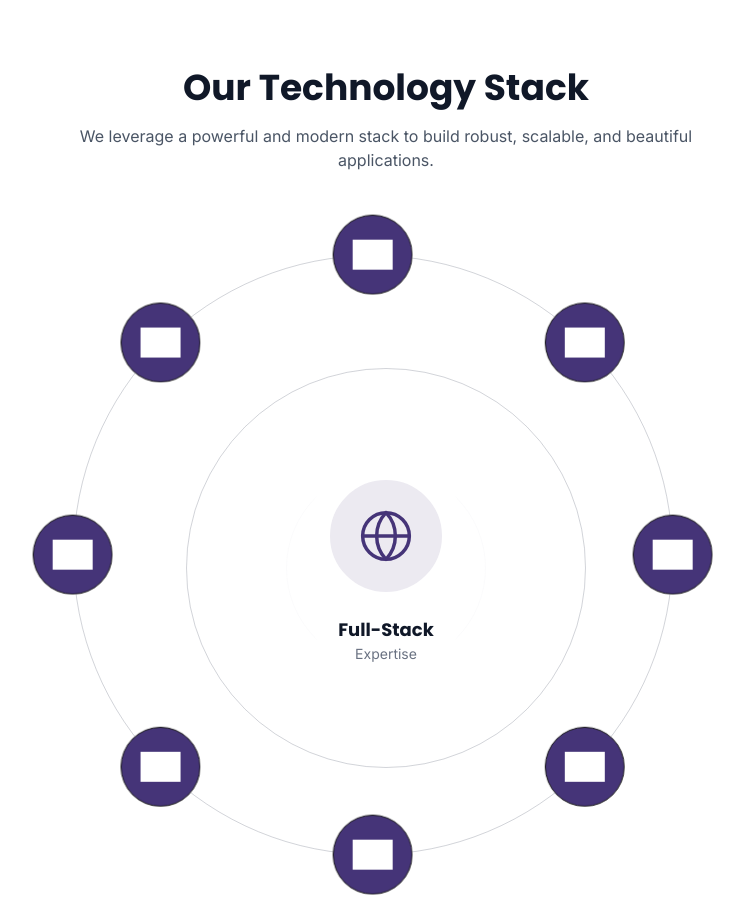
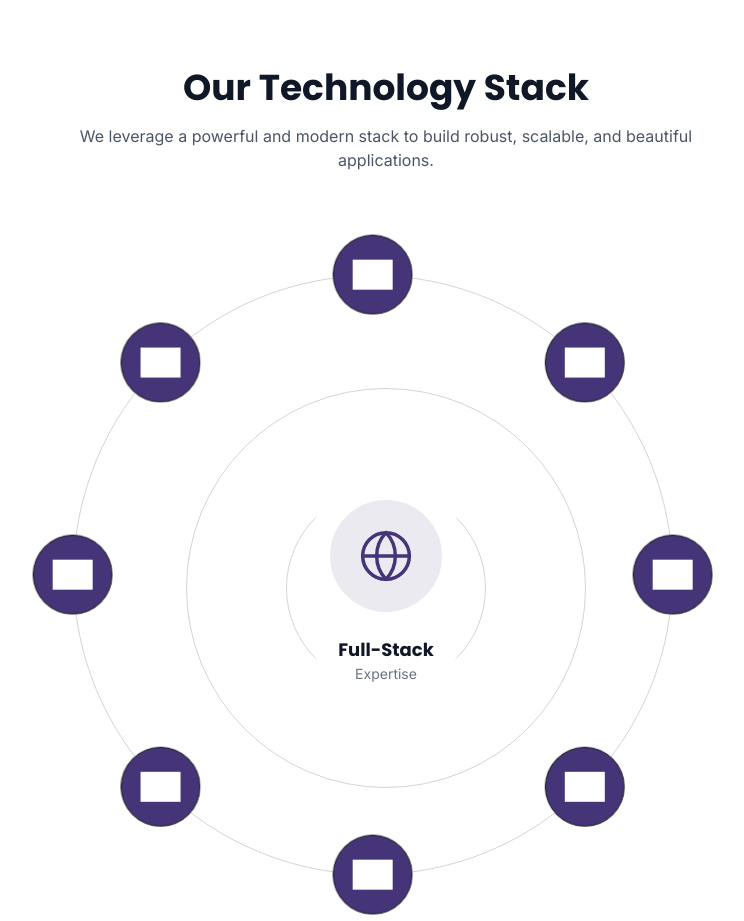
Before and after one commit to Tayyab-Hussayn/portfolio_web, a Next.js app: page / in a window 1280 px wide. Shown: the part 860-1781 px from the top of the page, without its empty margins (254-998 px from the left). Built offline with nearby package versions, Linux system fonts and the light colour scheme; grey boxes are pictures that could not be loaded.

Commit message:
Redesigned techstack

```diff
--- a/src/components/home/TechStack.tsx
+++ b/src/components/home/TechStack.tsx
@@ -72,7 +72,7 @@ export function TechStack() {
                         initial={{ opacity: 0, y: 20 }}
                         animate={{ opacity: 1, y: 0 }}
                         transition={{ duration: 0.5, delay: 0.1 }}
-                        className="text-gray-600 max-w-2xl mx-auto"
+                        className="text-gray-600 max-w-2xl mx-auto pb-5"
                     >
                         We leverage a powerful and modern stack to build robust, scalable, and beautiful applications.
                     </motion.p>
@@ -110,7 +110,7 @@ export function TechStack() {
                             initial: { scale: 0, opacity: 0 },
                             animate: { scale: 1, opacity: 1, transition: { delay: 0.4, duration: 0.8, ease: "easeOut" } }
                         }}
-                        className="absolute w-[200px] h-[200px] border border-gray-300/10 rounded-full"
+                        className="absolute w-[200px] h-[200px] border border-gray-500/30 rounded-full"
                     />
 
                     {/* Central Element */}
```
Also changed, not shown: src/components/home/swappy-20260106_162940.png (deleted), 1 other file (tests, documents, lock files or other folders).
